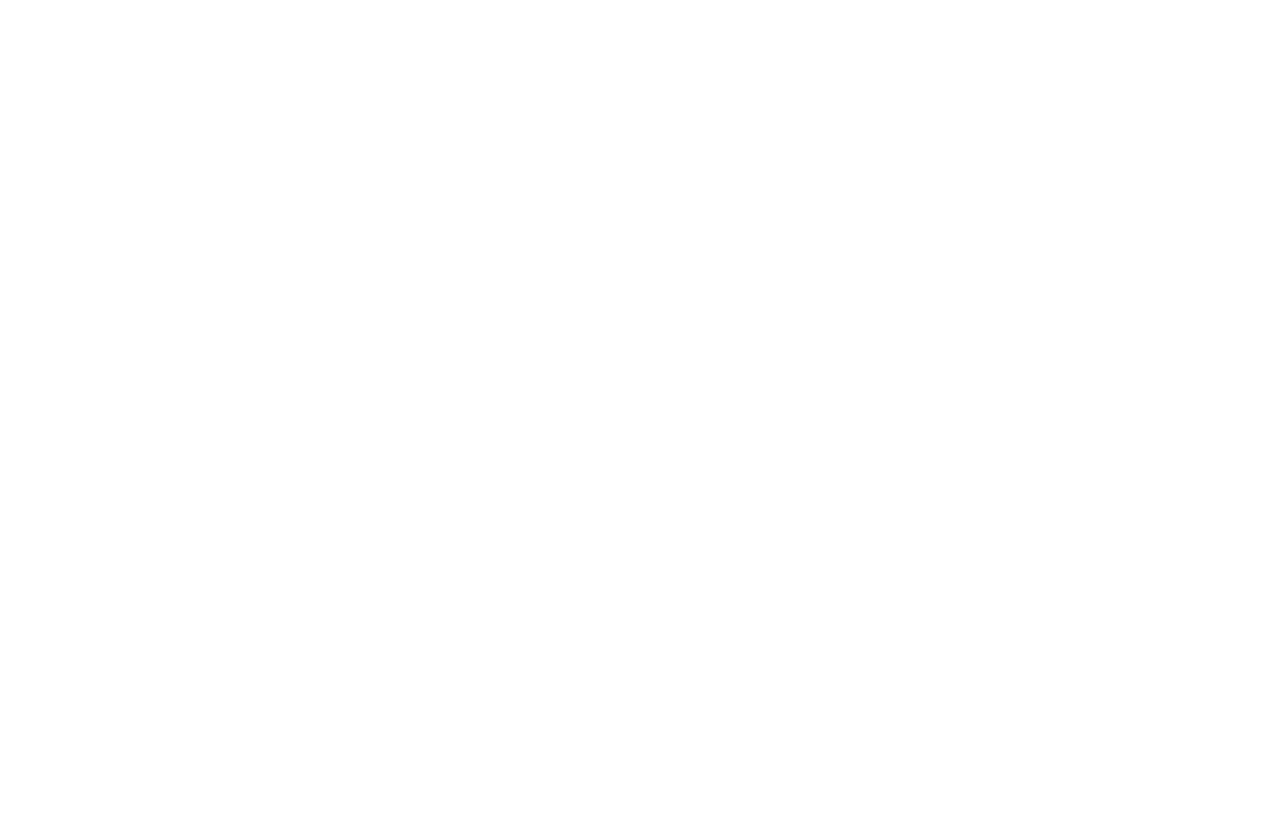
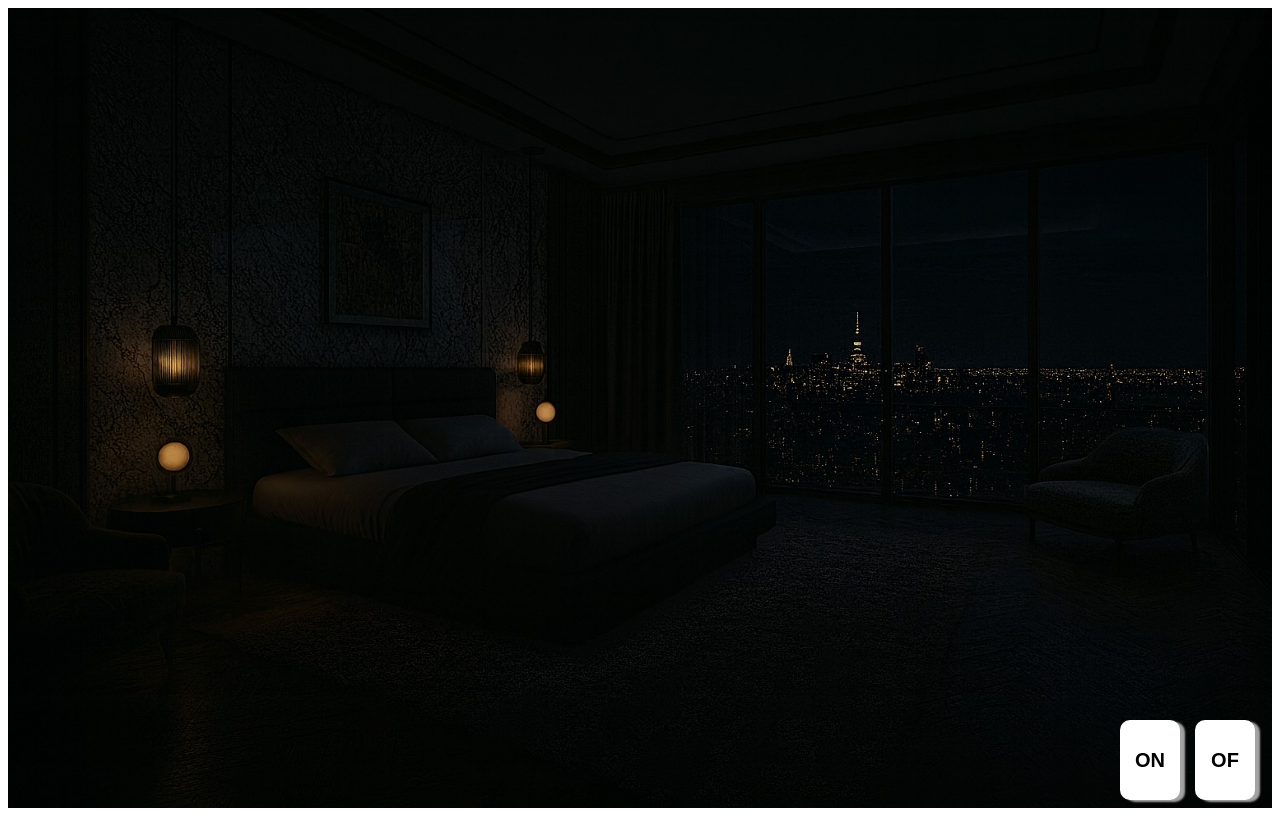
Before and after one commit to TasbeehaKhan9/bulb_practice_js_code, a plain HTML site: page index.html in a window 1280 px wide. Drawn offline with Linux system fonts and the light colour scheme.

Commit message:
Updated on of code

```diff
--- a/index.html
+++ b/index.html
@@ -8,7 +8,16 @@
 </head>
 <body>
 
+
+
+
+<img src="light of.jpeg" alt="oflight" class="image-of"  id="bulb" width=100% height="750vh">
+<button onclick="onbtn()" class="btn onbtn">ON</button>
+<BUtton onclick="ofbtn()" class="btn ofbtn">OF</BUtton>
+
+
+
+
 </body>
-
 <script src="script.js"></script>
 </html>
--- a/script.js
+++ b/script.js
@@ -0,0 +1,8 @@
+function onbtn(){
+       document.getElementById('bulb').src = 'light on.jpeg';
+}
+
+
+function ofbtn(){
+       document.getElementById('bulb').src = 'light of.jpeg';
+}
--- a/style.css
+++ b/style.css
@@ -0,0 +1,71 @@
+.btn{
+    width: 60px;
+    height: 80px;
+    color: rgb(0, 0, 0);
+    background-color: rgb(255, 255, 255);
+    border: none;
+    border-radius: 10px;
+    font-size: 20px;
+    box-shadow: 5px 2px 2px rgb(165, 163, 162);
+    font-weight: 600;
+    /* position: absolute;
+    top: 0;
+    right: 20px; */
+}
+
+
+.btn:hover{
+    background-color : wheat;
+transition: all 0.3s ease-out;
+box-shadow: none;
+color: rgb(0, 0, 0);
+font-size: 15px;
+cursor: pointer;
+}
+
+.onbtn{
+    position: absolute;
+  bottom: 0;
+
+   right: 100px;
+}
+
+
+.ofbtn{
+    position: absolute;
+  bottom: 0;
+
+   right: 25px;
+}
+
+
+@media (min-width: 1024px) {
+
+
+    .image-of{
+        height: 100vh;
+    }
+}
+
+
+
+
+@media (min-width: 768px) {
+
+
+    .image-of{
+        height: 100vh;
+    }
+}
+
+
+
+
+
+@media (min-width: 768px) {
+
+
+    .image-of{
+        height: 100vh;
+    }
+}
```
Also changed, not shown: light of.jpeg (added), light on.jpeg (added).
